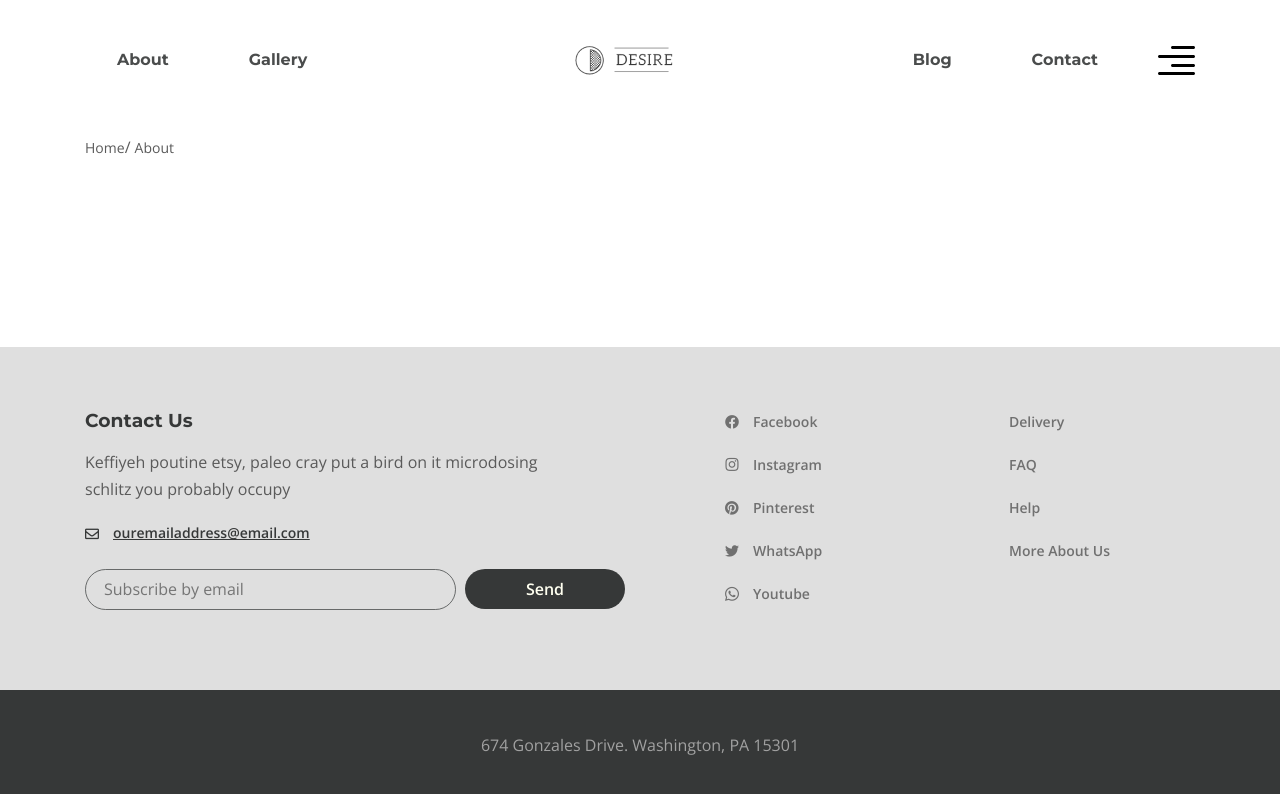
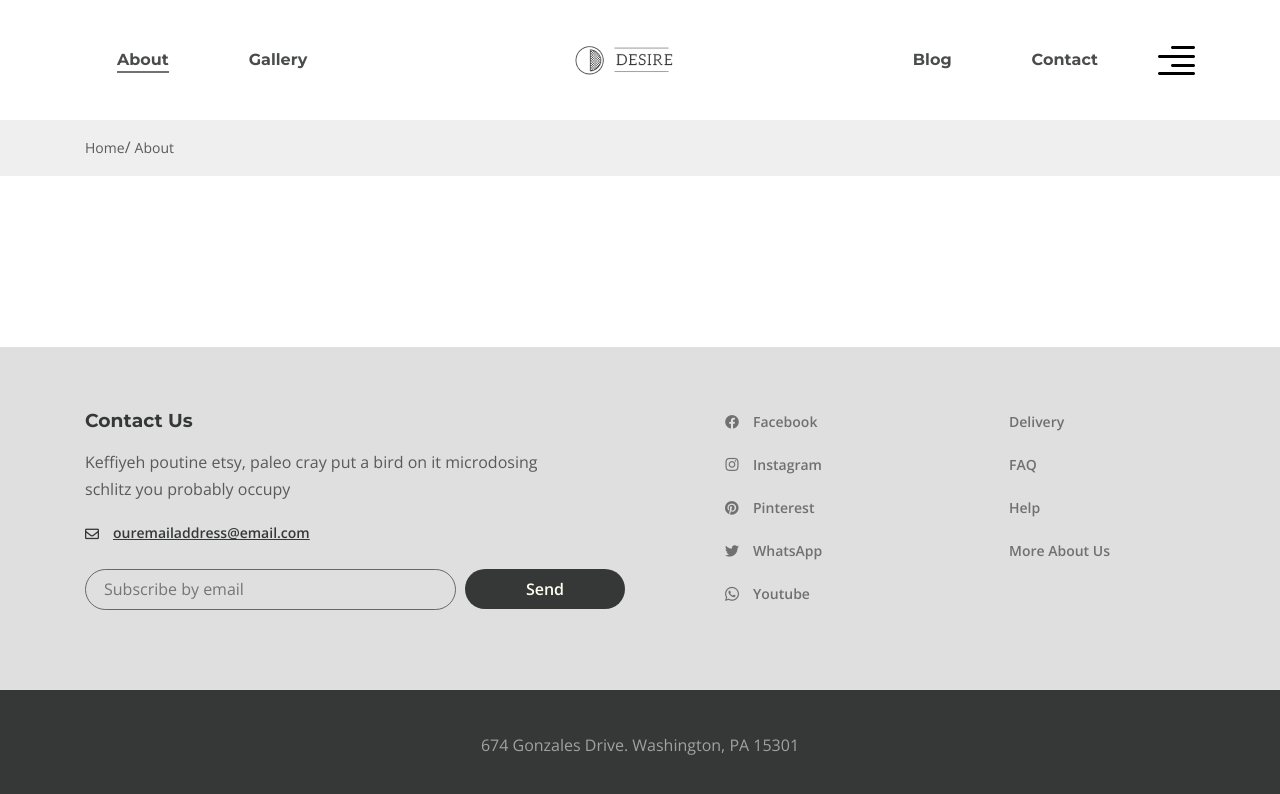
Before and after one commit to elmiramm/9_desire, a website with bundled scripts: page src/about.html in a window 1280 px wide. Shown: the top 794 px of the page. Built offline with nearby package versions, Linux system fonts and the light colour scheme; files whose address does not match are found by name; a web font is replaced by a local one.

Commit message:
header - scss for active-links + js

```diff
--- a/src/about.html
+++ b/src/about.html
@@ -6,7 +6,7 @@ title: "Desire | About"
 })
 
 <body>
-	<div class="wrapper about">
+	<div class="wrapper">
 		@@include("html/header.html")
 
 		<main class="page about-page">
--- a/src/js/app.js
+++ b/src/js/app.js
@@ -57,6 +57,19 @@ if (document.querySelector('.slider-top__body')) {
 window.onload = function () {
 	document.addEventListener('click', documentActions);
 
+	//-------Active links on Page--------
+	const page = document.querySelector('.page');
+	if (page.classList.contains("about-page")) {
+		const about = document.querySelectorAll('.menu__list-link').forEach(elem => {
+			if (elem.textContent === "About") {
+				elem.classList.add('active-header-link');
+			}
+		})
+	}
+	//-------Active links on Page-End-------
+
+
+
 	//------Действия-при-кликах------
 	function documentActions(e) {
 		const targetElement = e.target;
--- a/src/scss/header.scss
+++ b/src/scss/header.scss
@@ -26,5 +26,20 @@
 	}
 	&__list-link {
 		color: rgba(54, 56, 56, 0.9033);
+		padding-bottom: 4px;
 	}
 }
+
+.active-header-link {
+	position: relative;
+	&::before {
+		content: "";
+		display: block;
+		height: 2px;
+		background-color: rgba($color: $title, $alpha: 0.7) ;
+		position: absolute;
+		bottom: 0;
+		left: 0;
+		right: 0;
+	}
+}
--- a/version.json
+++ b/version.json
@@ -1,3 +1,3 @@
 {
-    "main": "20230311132333"
+    "main": "20230311140609"
 }
```
Also changed, not shown: dist/about.html, dist/css/style.css, dist/css/style.min.css, dist/js/app.min.js.
